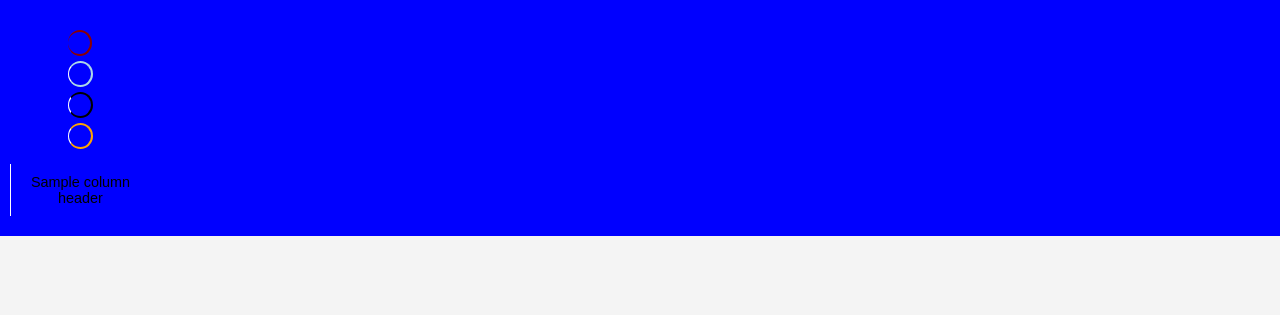
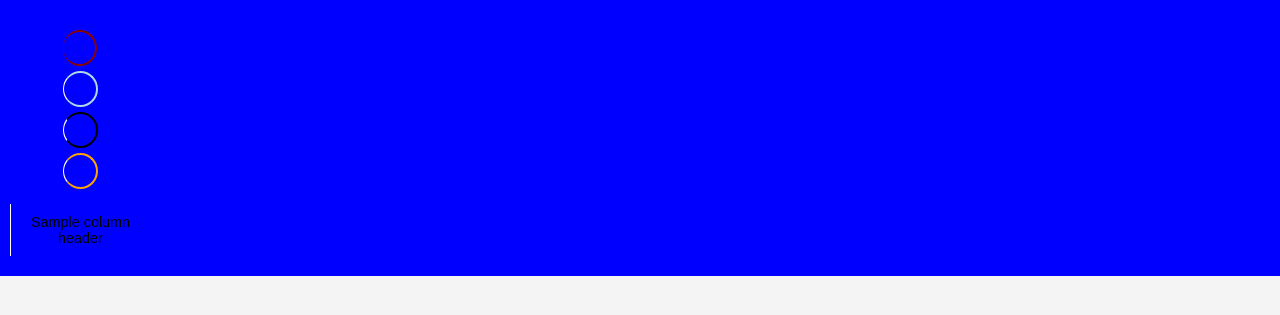
Before and after one commit to artificialname/boardgame, a Flask app: template templates/index.html in a window 1280 px wide. Shown: the top 315 px of the page. Run offline with Flask 3, Linux system fonts and the light colour scheme; the template is opened without the code that fills it: most values are stand-ins (such as "Sample title", 1, 10 or a date in 2020).

Commit message:
fixing circles alignment

```diff
--- a/templates/index.html
+++ b/templates/index.html
@@ -46,12 +46,13 @@
         .circle-container {
             display: flex;
             justify-content: center;
+            align-items: center; /* Ensures proper alignment */
             gap: 5px; /* Space between circles */
             margin-bottom: 5px; /* Space between circles and label */
         }
         .circle {
-            width: 2px;  /* Small size */
-            height: 2px;
+            width: 12px;  /* Visible size */
+            height: 12px;
             border-radius: 50%;
             border: 2px solid;
             background-color: white;
```
